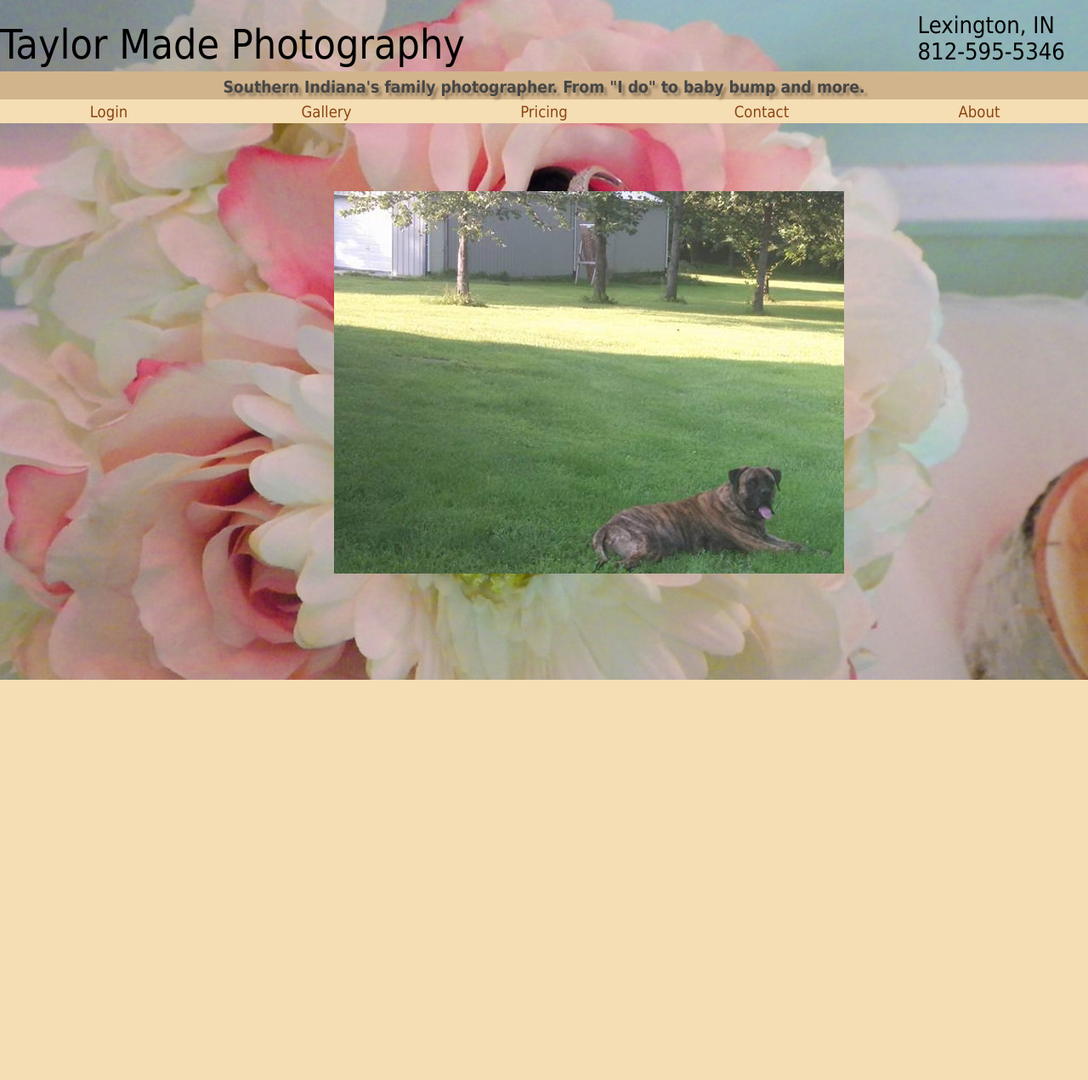
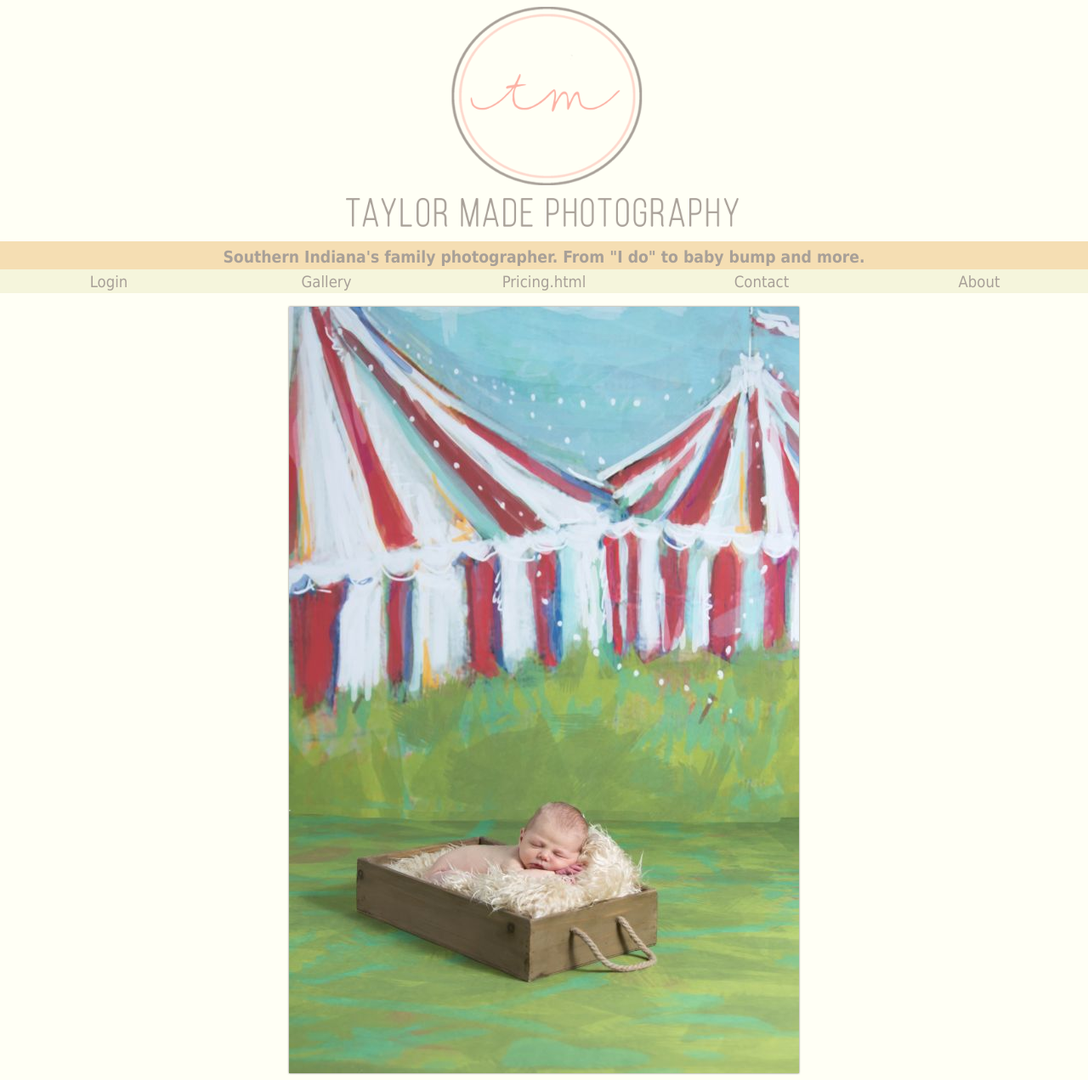
Before and after one commit to cessna151/tmp-website, a PHP site: page / in a window 1280 px wide. Shown: the whole page at 85% size. Before the commit the page ends 800 px from the top, so only its background shows below. Run offline with PHP 8.4, Linux system fonts and the light colour scheme.

Commit message:
added site description/keywords navbar pages, slideshow update

```diff
--- a/index.html
+++ b/index.html
@@ -2,25 +2,27 @@
 <html>
 	<head>
 		<title>Taylor Made Photography --- Lexington, IN</title>
+		<meta name="description" content="Southern Indiana's family photographer. From "I do" to baby bump and more.">
+		<meta name="keywords" content="taylor, taylor made, photography, photographer, photo, picture, pictures, portrait, events,
+		wedding, engagement, senior, baby, newborn, maternity, family, party, lexington, in, indiana, southern, scottsburg, scott county">
 		<meta charset="utf-8"/>
 		<link rel="stylesheet" type="text/css" href="main.css">
 	</head>
 <body>
 	<header>
 		<div class="top">
-			<a href="index.html"><p id="title">Taylor Made Photography</p><!--"RESERVED FOR NEW LOGO"img src="images/logo.png" width="480" height="100"/--></a>
-			<p>Lexington, IN<br>812-595-5346</p>
+			<a href="http://www.tmadephoto.com"><img src="images/logo.png" width="480" height="284"/></a>
 		</div>
 		<h2 id="motto">Southern Indiana's family photographer. From "I do" to baby bump and more.</h2>
 	</header>
 	<div class="nav">
 		<nav>
 			<ul>
-				<li><a href="#">Login</a></li>
+				<li><a href="login.html">Login</a></li>
 				<li><a href="http://taylormadephotography42.pixieset.com">Gallery</a></li>
-				<li><a href="#">Pricing</a></li>
-				<li><a href="#">Contact</a></li>
-				<li><a href="#">About</a></li>
+				<li><a href="pricing">Pricing.html</a></li>
+				<li><a href="contact.html">Contact</a></li>
+				<li><a href="about.html">About</a></li>
 			</ul>
 		</nav>
 	</div>
--- a/main.css
+++ b/main.css
@@ -1,42 +1,25 @@
 body {
-	background-color: rgb(230,230,230);
-	background-image: url("images/flowers.jpg");
+	background-color: rgb(255,255,245);
 	background-size: cover;
 	margin: 0;
 	font-family: Tahoma, Helvetica, sans-serif;
-	color: black;
+	color: rgb(168,160,152);
 }
 
 header {
 	margin: 0;
 	width: 100%;
 }
-.top {
-	display: inline-block;
-	width: 100%;
-	margin: 0;
+.top img{
+	display: block;
+	margin-left: auto;
+	margin-right: auto;
 }
-#title {
-	text-decoration: none;
-	font-size: 3em;
-	float: left;
-	color: black;
-}
-.top p {
-	font-size: 1.7em;
-	float: right;
-	padding-right: 1em;
-	padding-top: .5em;
-	margin: 0;
-}
-
 #motto {
-	text-shadow: 4px 4px 3px rgba(0,0,0,0.3);
 	font-weight: 600;
 	font-size: 1.2em;
 	text-align: center;
-	background-color: tan;
-	color: rgb(70,70,70);
+	background-color: wheat;
 	margin: 0;
 	padding-top: 7px;
 	padding-bottom: 3px;
@@ -46,7 +29,7 @@ header {
 nav ul {
     margin: 0;
     padding: 0;
-	background-color: wheat;
+	background-color: beige;
 	list-style-type: none;
 	display: flex;
 }
@@ -55,14 +38,14 @@ nav li {
 }
 nav li a {
 	display: block;
-    color: saddlebrown;
     text-align: center;
     text-decoration: none;
+	color: rgb(168,160,152);
 	font-size: 1.15em;
 	padding: .2em;
 }
 nav li a:hover {
-    background-color: tan;
+    background-color: wheat;
 }
 nav li a:active {
 	position: relative;
@@ -70,20 +53,34 @@ nav li a:active {
 	left: 1px;
 }
 
+p {
+	padding: 2em;
+	margin: 0;
+}
+
 .css-slideshow{
    position: relative;
-   max-width: 495px;
-   height: 370px;
-   margin: 5em auto .5em auto;
+   max-width: 600px;
+   height: 902px;
+   margin: 1em auto .5em auto;
 }
 .css-slideshow figure{
    margin: 0;
    position: absolute;
    opacity:0;
 }
+.css-slideshow img {
+-webkit-box-shadow: 0 0 2px #666;
+box-shadow: 0 0 2px #666;
+}
+.css-slideshow figure:nth-child(1),.css-slideshow figure:nth-child(2),.css-slideshow figure:nth-child(3),.css-slideshow figure:nth-child(4),.css-slideshow figure:nth-child(5) {
+-ms-filter: "progid:DXImageTransform.Microsoft.Alpha(Opacity=0)";
+filter: alpha(opacity=0);
+opacity: 0;
+}
 figure:nth-child(1) {
    animation: xfade 25s 20s infinite;
-}
+   }
 figure:nth-child(2) {
    animation: xfade 25s 15s infinite;
 }
@@ -100,13 +97,13 @@ figure:nth-child(5) {
    0%{
       opacity: 1;
    }
-   17% {
+   10.5% {
       opacity:1;
    }
-   20%{
+   12.5%{
       opacity: 0;
    }
-   97% {
+   98% {
       opacity:0;
    }
    100% {
```
Also changed, not shown: about.html (added, +27 -0 lines), contact.html (added, +30 -0 lines), login.html (added, +27 -0 lines), pricing.html (added, +27 -0 lines), images/1.jpg, images/2.jpg, images/3.jpg, images/4.jpg, images/5.jpg, images/flowers.jpg (deleted), images/logo.png, images/logo2.png (added), images/underconstruction.gif (added).
